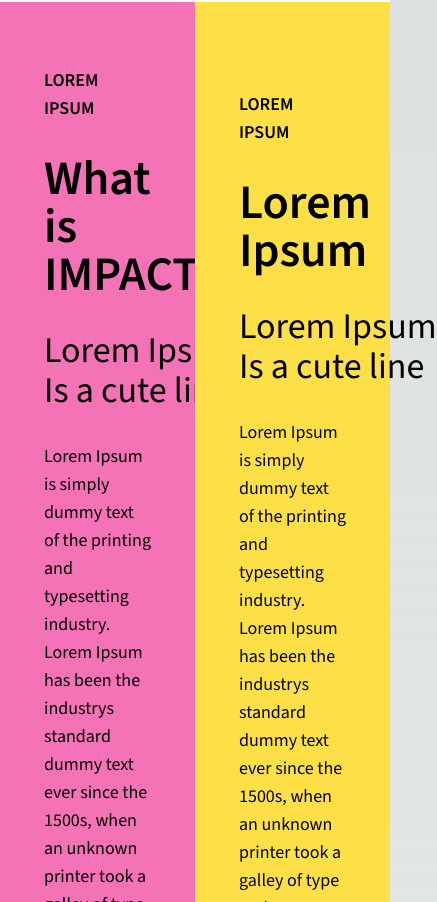
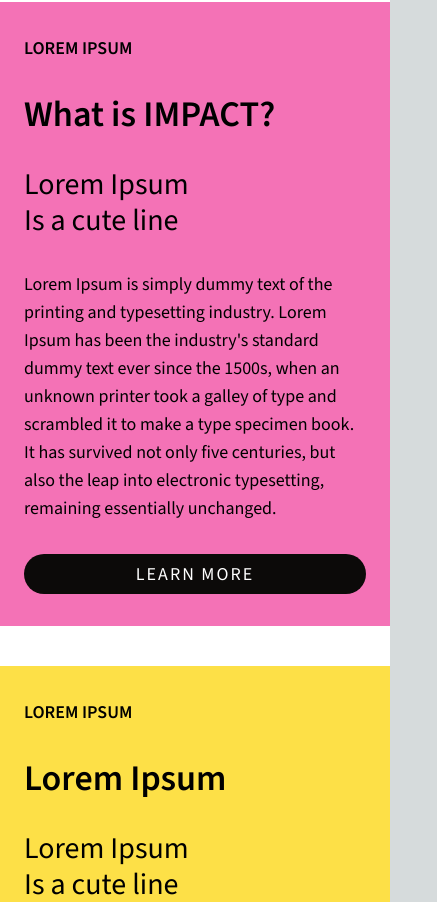
Before and after one commit to Akshat-Vashisht/student-council-website-v2, a Next.js app: page / in a window 390 px wide. Shown: the part 982-1884 px from the top of the page, 437 px wide, since content can reach past the window. Built offline with nearby package versions, Linux system fonts and the light colour scheme.

Commit message:
fix: responsiveness

```diff
--- a/components/Home/What.js
+++ b/components/Home/What.js
@@ -3,52 +3,46 @@ import React from "react";
 
 function What() {
   return (
-    <div className="justify-center bg-white">
-      <div className="flex gap-5 max-md:flex-col max-md:gap-0">
-        <div className="flex flex-col w-6/12 max-md:ml-0 max-md:w-full">
-          <div className="flex flex-col grow justify-center px-11 py-16 w-full text-lg text-black bg-pink-400 max-md:px-5 max-md:max-w-full">
-            <div className="font-semibold max-md:max-w-full">LOREM IPSUM</div>
-            <div className="mt-8 text-5xl font-semibold max-md:max-w-full max-md:text-4xl">
+    <div className="bg-white">
+      <div className="flex flex-col md:flex-row gap-5">
+        <div className="flex flex-col w-full md:w-1/2">
+          <div className="flex flex-col justify-center px-6 py-8 md:px-11 md:py-16 text-lg text-black bg-pink-400">
+            <div className="font-semibold">LOREM IPSUM</div>
+            <div className="mt-8 text-4xl md:text-5xl font-semibold">
               What is IMPACT?
             </div>
-            <div className="self-start mt-8 text-4xl whitespace-nowrap">
-              Lorem Ipsum
-            </div>
-            <div className="self-start text-4xl whitespace-nowrap">
-              Is a cute line
-            </div>
-            <div className="mt-8 max-md:max-w-full">
-              Lorem Ipsum is simply dummy text of the printing and typesetting
-              industry. Lorem Ipsum has been the industrys standard dummy text
-              ever since the 1500s, when an unknown printer took a galley of
-              type and scrambled it to make a type specimen book. <br />
-              <br />
-              It has survived not only five centuries, but also the leap into
-              electronic typesetting, remaining essentially unchanged.{" "}
+            <div className="mt-8 text-3xl whitespace-nowrap">Lorem Ipsum</div>
+            <div className="text-3xl whitespace-nowrap">Is a cute line</div>
+            <div className="mt-8">
+              <p className="max-w-full">
+                Lorem Ipsum is simply dummy text of the printing and typesetting
+                industry. Lorem Ipsum has been the industry's standard dummy
+                text ever since the 1500s, when an unknown printer took a galley
+                of type and scrambled it to make a type specimen book. It has
+                survived not only five centuries, but also the leap into
+                electronic typesetting, remaining essentially unchanged.
+              </p>
             </div>
             <Button />
           </div>
         </div>
-        <div className="flex flex-col ml-[-20px] w-6/12 max-md:ml-0 max-md:w-full">
-          <div className="flex flex-col grow justify-center px-11 py-16 w-full text-lg text-black bg-yellow-300 max-md:px-5 max-md:max-w-full">
-            <div className="font-semibold max-md:max-w-full">LOREM IPSUM</div>
-            <div className="mt-8 text-5xl font-semibold max-md:max-w-full max-md:text-4xl">
+        <div className="flex flex-col w-full md:w-1/2 mt-5 md:mt-0">
+          <div className="flex flex-col justify-center px-6 py-8 md:px-11 md:py-16 text-lg text-black bg-yellow-300">
+            <div className="font-semibold">LOREM IPSUM</div>
+            <div className="mt-8 text-4xl md:text-5xl font-semibold">
               Lorem Ipsum
             </div>
-            <div className="self-start mt-8 text-4xl whitespace-nowrap">
-              Lorem Ipsum
-            </div>
-            <div className="self-start text-4xl whitespace-nowrap">
-              Is a cute line
-            </div>
-            <div className="mt-8 max-md:max-w-full">
-              Lorem Ipsum is simply dummy text of the printing and typesetting
-              industry. Lorem Ipsum has been the industrys standard dummy text
-              ever since the 1500s, when an unknown printer took a galley of
-              type and scrambled it to make a type specimen book. <br />
-              <br />
-              It has survived not only five centuries, but also the leap into
-              electronic typesetting, remaining essentially unchanged.{" "}
+            <div className="mt-8 text-3xl whitespace-nowrap">Lorem Ipsum</div>
+            <div className="text-3xl whitespace-nowrap">Is a cute line</div>
+            <div className="mt-8">
+              <p className="max-w-full">
+                Lorem Ipsum is simply dummy text of the printing and typesetting
+                industry. Lorem Ipsum has been the industry's standard dummy
+                text ever since the 1500s, when an unknown printer took a galley
+                of type and scrambled it to make a type specimen book. It has
+                survived not only five centuries, but also the leap into
+                electronic typesetting, remaining essentially unchanged.
+              </p>
             </div>
             <Button />
           </div>
```
